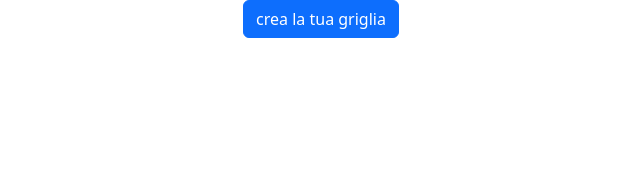
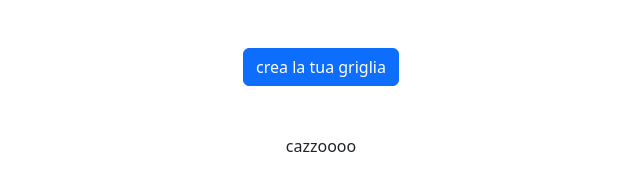
Before and after one commit to luciobo/js-campominato-grid, a plain HTML site: page index.html in a window 1280 px wide. Both pictures are taken after a click on the button "crea la tua griglia". Shown: the whole page, without its empty margins (319-959 px from the left). Drawn offline with nearby package versions, Linux system fonts and the light colour scheme.

Commit message:
sistemata function manca div html help florian!

```diff
--- a/index.html
+++ b/index.html
@@ -17,11 +17,13 @@
 
     <section class="container">
 
-        <div class=" d-flex justify-content-center">
-            <button class="btn btn-primary" id="btn_creagriglia">crea la tua griglia</button>
-            <div class="contenitore_griglia">
-
+        <div class=" d-flex justify-content-center m-5">
+            <div>
+                <button class="btn btn-primary" id="btn_creagriglia">crea la tua griglia</button>
             </div>
+        </div>
+        <div class=" d-flex justify-content-center m-5">
+            <div class="contenitore-griglia d-flex flex-column">cazzoooo</div>
         </div>
 
     </section>
--- a/js/main.js
+++ b/js/main.js
@@ -4,34 +4,37 @@
 
 // creo il bottone con cui genererò il click
 
-
-
 const btnCreaGriglia = document.getElementById("btn_creagriglia");
-console.log(btnCreaGriglia)
+console.log(btnCreaGriglia);
 
 
 btnCreaGriglia.addEventListener("click", function () {
-    console.log("hai cliccato il pulsante")
+    console.log("hai cliccato il pulsante");
 
+    generaLaGriglia(3);
 
 });
 
-// ora che ho reciuperato con fatica il click devop creare una
+// ora che ho reciuperato con fatica il click devo creare una
 // funzione che mi genri la griglia
+
+
 
 function generaLaGriglia(celle) {
 
     // recupero il cointenitore dove mettero la mia griglia
-    const contenitoreGriglia = document.querySelector(".contenitore_griglia")
-    // ora devo creare qualcosa che mi permetta di generare la griglia sessa
+    const contenitoreGriglia = document.querySelector(".contenitore-griglia")
+    // ora devo creare qualcosa che mi permetta di generare la griglia stessa
 
     const celleTotali = celle * celle;
 
     for (let i = 0; i < celleTotali; i++) {
 
-        const nuovaCellaCreata = document.createElement("div")
+        const nuovaCellaCreata = document.createElement("div");
 
-        nuovaCellaCreata.classList.add("contenuto-cella")
+        nuovaCellaCreata.classList.add("contenuto-cella");
+        nuovaCellaCreata.style.width = `calc(100% / ${celle})`;
+        console.log(nuovaCellaCreata)
     }
-    contenitoreGriglia.append( nuovaCellaCreata )
+    contenitoreGriglia.append()
 }
```
Also changed, not shown: css/style.css (line endings or trailing spaces), 1 other file.
